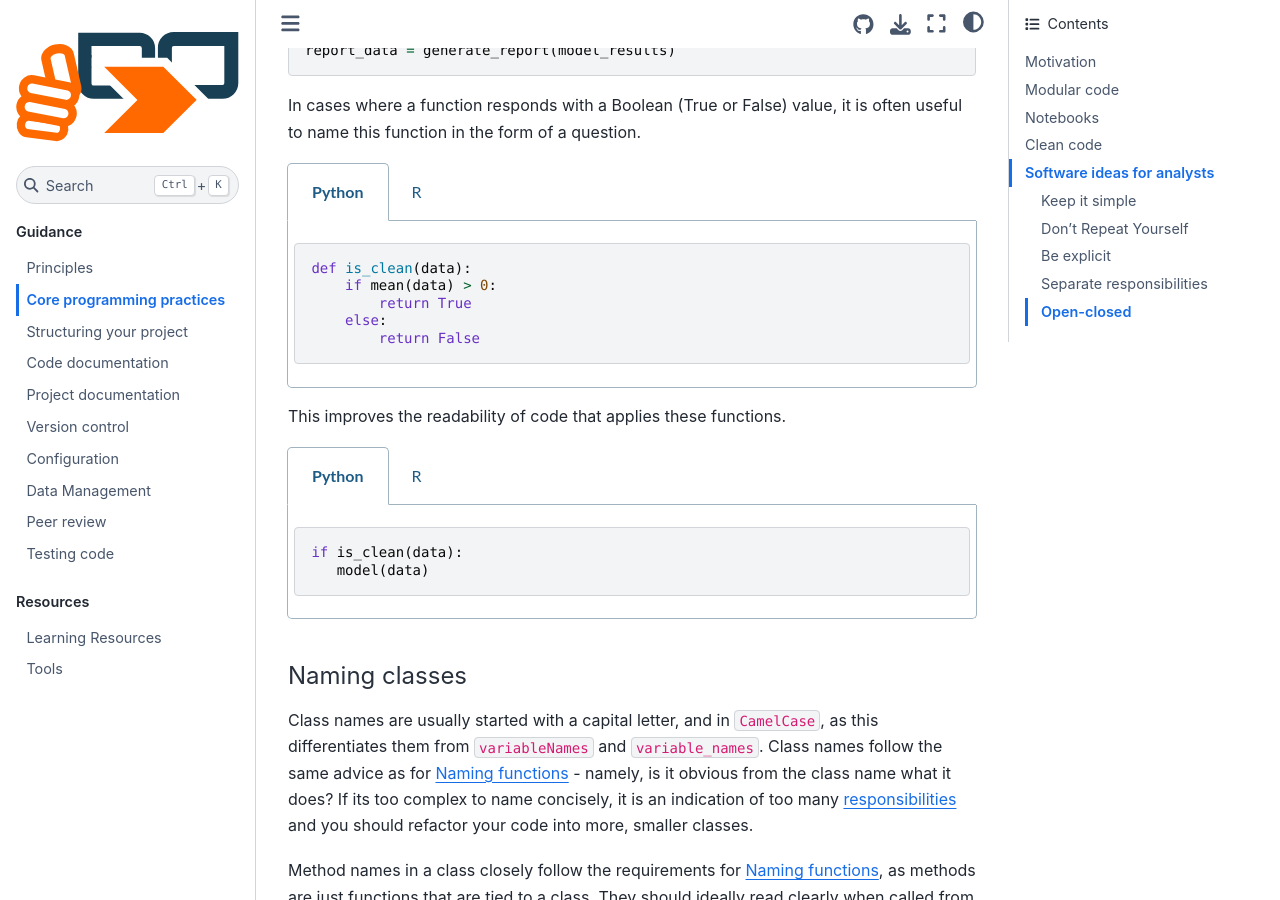
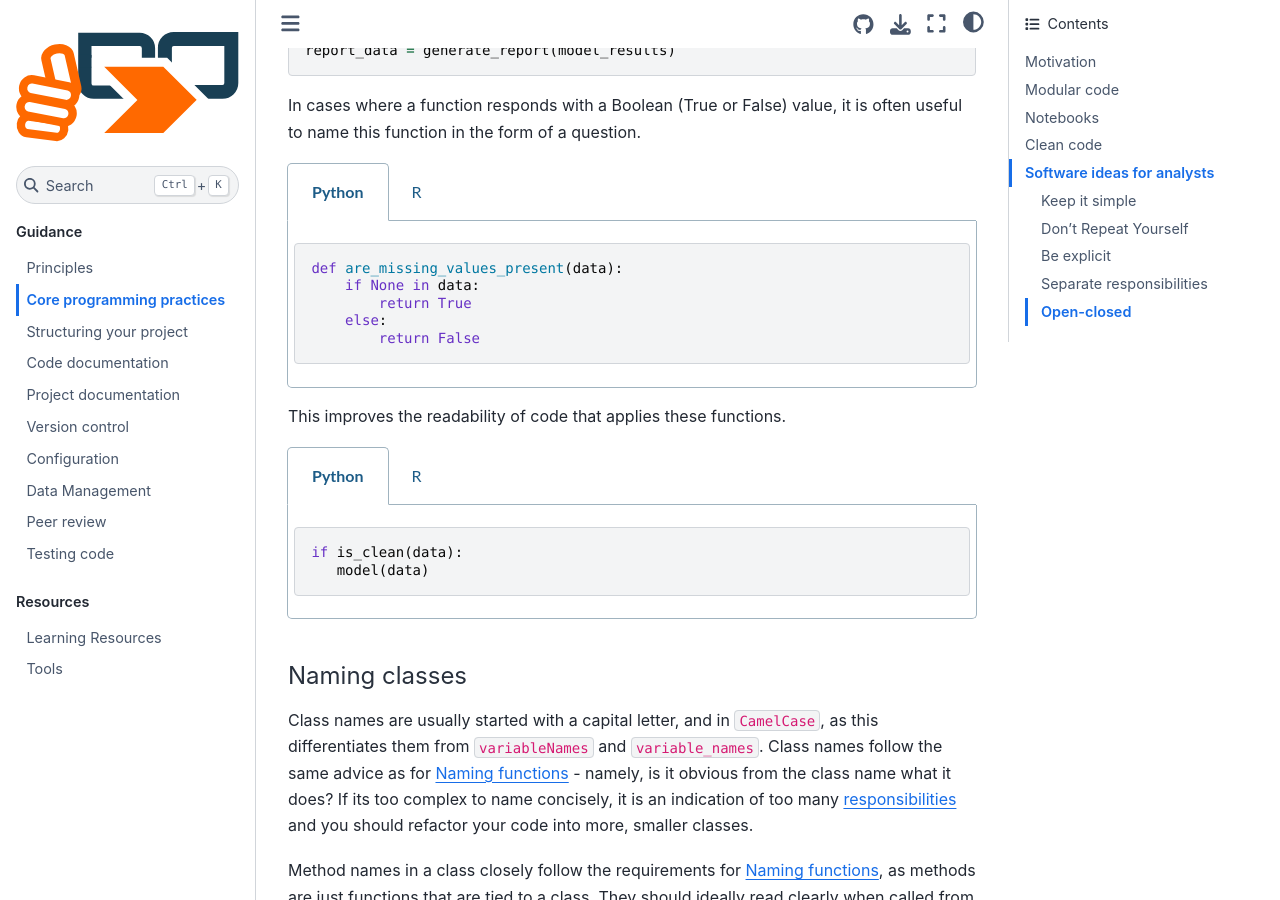
Before and after one commit to best-practice-and-impact/qa-of-code-guidance, a Jupyter Book: the page built from book/core_programming.md, in a window 1280 px wide and 900 px high, scrolled down 18513 px. Built offline with Jupyter Book 1.0.4 settings and Sphinx 7.4.7 and the Sphinx Book theme 1.1.4, drawn with Linux system fonts in a browser that asks for light colours.

Commit message:
Changed example to look for missing values in core programming section

`````diff
--- a/book/core_programming.md
+++ b/book/core_programming.md
@@ -581,21 +581,20 @@ report_data = generate_report(model_results)
 ```
 
 In cases where a function responds with a Boolean (True or False) value, it is often useful to name this function in the form of a question.
-<!-- In the code examples below, would the function name doesn't clearly relate to content. Could change code to check for missing values? -->
 
 ````{tabs}
 
 ```{code-tab} py
-def is_clean(data):
-    if mean(data) > 0:
+def are_missing_values_present(data):
+    if None in data:
         return True
     else:
         return False
 ```
 
 ```{code-tab} r R
-is_clean <- function(data) {
-  if (mean(data) > 0){
+are_missing_values_present <- function(data) {
+  if (NA %in% data){
       TRUE
   } else {
       FALSE
`````
